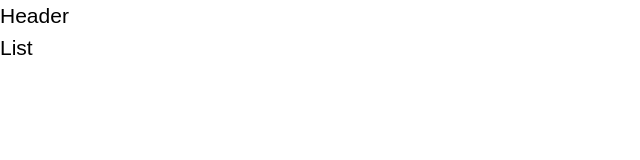
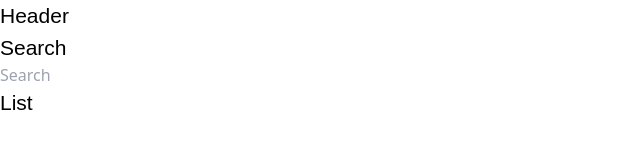
Before and after one commit to aofuji/teste-be-talent, a Next.js app: page / in a window 1280 px wide. Shown: the top 160 px of the page, without its empty margins (0-640 px from the left). Built offline with nearby package versions, Linux system fonts and the light colour scheme.

Commit message:
add search

```diff
--- a/package.json
+++ b/package.json
@@ -7,7 +7,7 @@
     "build": "next build",
     "start": "next start",
     "lint": "next lint",
-    "json-server": "json-server --watch db.json"
+    "json-server": "json-server --watch db.json --port 3001"
   },
   "dependencies": {
     "json-server": "^1.0.0-beta.3",
--- a/src/app/page.tsx
+++ b/src/app/page.tsx
@@ -1,11 +1,9 @@
 import Main from "@/components/Main";
-
-
 
 export default function Home() {
   return (
     <>
-        <Main />
+      <Main />
     </>
   );
 }
--- a/src/components/Main.tsx
+++ b/src/components/Main.tsx
@@ -1,8 +1,9 @@
 "use client";
 
 import { useState, useEffect } from "react";
-import List from "@/components/list";
+import List from "@/components/List";
 import MobileList from "@/components/MobileList";
+import Search from "./Search";
 
 export default function Main() {
   const [isMobile, setIsMobile] = useState(false);
@@ -23,6 +24,7 @@ export default function Main() {
 
   return (
     <div>
+        <Search />
       {isMobile ? <MobileList /> : <List />}
     </div>
   );
--- /dev/null
+++ b/src/components/Search.tsx
@@ -0,0 +1,10 @@
+const Search = () => {
+    return (
+        <div>
+        <h1>Search</h1>
+        <input type="text" placeholder="Search" />
+        </div>
+    );
+}
+
+export default Search;
```
Also changed, not shown: src/components/List.tsx (+7 -3 lines).
